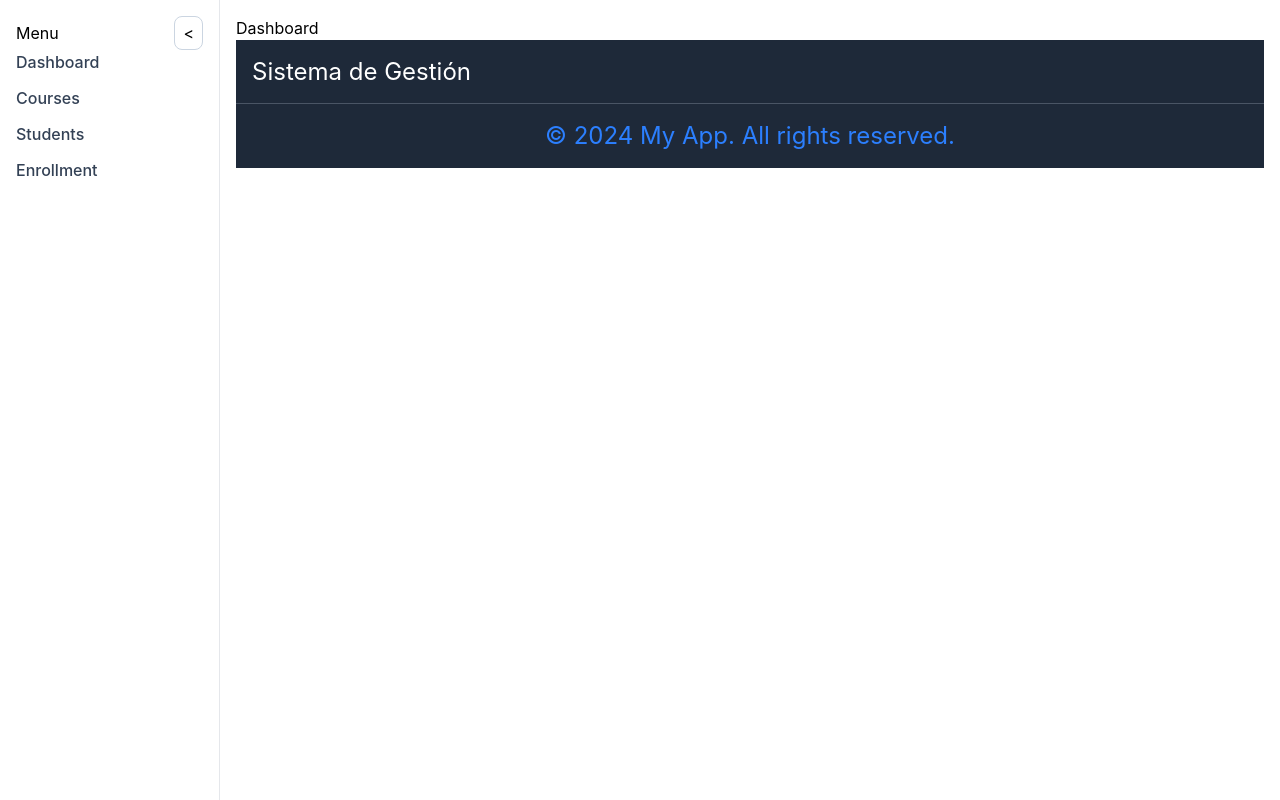
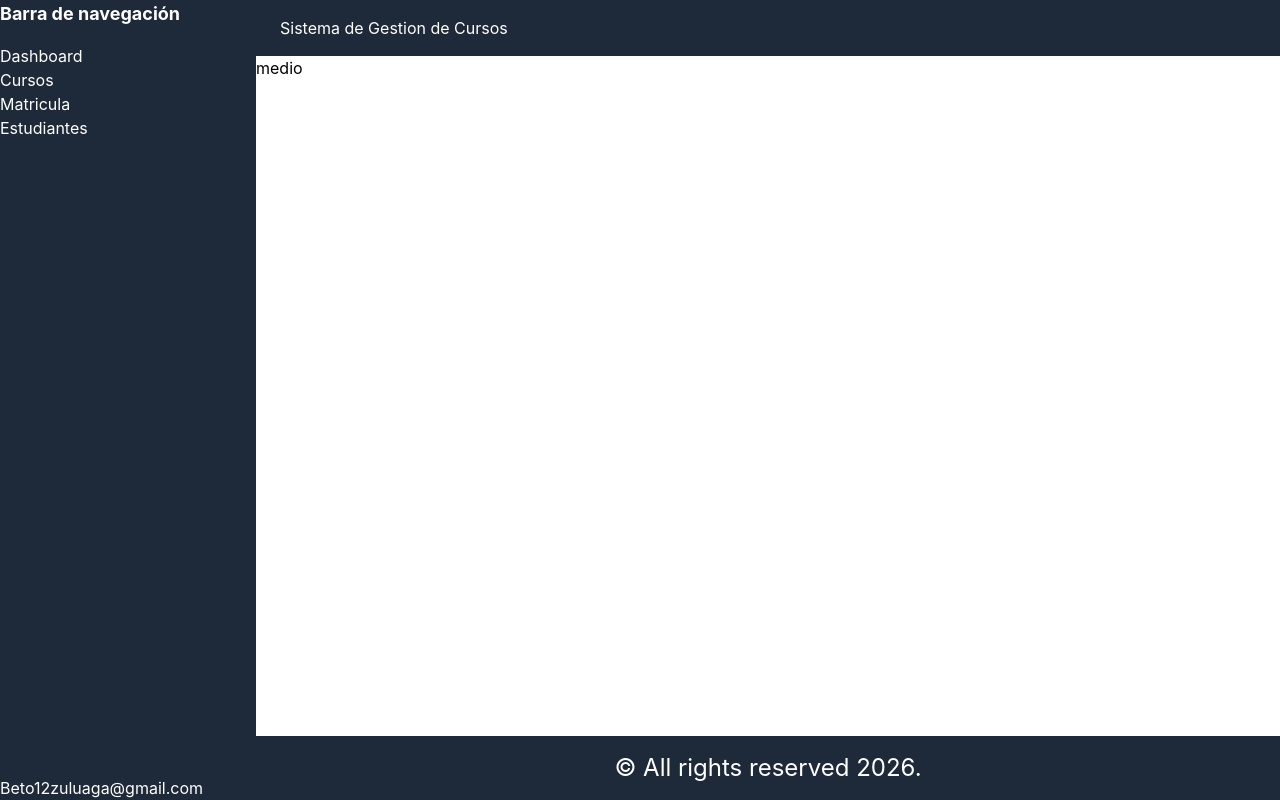
Before and after one commit to JuanZuAl/Front-end-2, a React (Vite) app: page / in a window 1280 px wide. Built offline with nearby package versions, Linux system fonts and the light colour scheme.

Commit message:
main layout y side bar

```diff
--- a/src/App.jsx
+++ b/src/App.jsx
@@ -1,18 +1,14 @@
 
 import AppRoutes from "./routes/AppRoutes";
 import { BrowserRouter } from "react-router-dom";
-import SideBar from "./components/SideBar";
 
 
 function App() {
   return (
     <BrowserRouter>
-      <div style={{ display: "flex", minHeight: "100vh" }}>
-        <SideBar />
-        <main style={{ flex: 1, padding: "1rem" }}>
+        <main >
           <AppRoutes />
         </main>
-      </div>
     </BrowserRouter>
   );
 }
--- /dev/null
+++ b/src/Layouts/MainLayout.jsx
@@ -0,0 +1,24 @@
+
+import Sidebar from "../Components/Sidebar";
+import Footer from "../Components/Footer";
+
+function LayoutDePrueba() {
+    return (
+        <div className="prueba min-h-screen flex">
+             <Sidebar/>
+            <div className="flex-1 flex flex-col">
+                <div className="bg-gray-800 text-white py-4 px-6">
+                    <h1>Sistema de Gestion de Cursos</h1>
+                </div>
+                <div className="flex-1">
+                    <h1>medio</h1>
+                </div>
+                <div>
+                    <Footer/>
+                </div>
+            </div>
+        </div>
+    );
+}
+
+export default LayoutDePrueba;
--- a/src/components/Footer.jsx
+++ b/src/components/Footer.jsx
@@ -1,7 +1,7 @@
 function Footer() {
     return (
-        <footer className="bg-gray-800 text-blue-500 py-4 text-center text-2xl">
-            <p>© 2024 My App. All rights reserved.</p>
+        <footer className="bg-gray-800 text-white py-4 text-center text-2xl">
+            <p>© All rights reserved 2026.</p>
         </footer>
     );
 }
--- a/src/components/Nav.jsx
+++ b/src/components/Nav.jsx
@@ -1,8 +1,21 @@
-function Encabezado() {
+function nav() {
     return (
-      <header className="h-16 bg-gray-800  border-b border-gray-600 flex items-center px 6 text-white p-4 text-2xl">
-    <h1>Sistema de Gestión</h1>
-      </header>
+      <nav>
+        <ul>
+          <li className="nav-item">
+            <a href="/Dashboard">Dashboard</a>
+          </li>
+          <li className="nav-item">
+            <a href="/Courses">Cursos</a>
+          </li>
+          <li className="nav-item">
+            <a href="/Enrollment">Matricula</a>
+          </li>
+          <li className="nav-item">
+            <a href="/Students">Estudiantes</a>
+          </li>
+        </ul>
+      </nav>
     );
 }
-export default Encabezado;
+export default nav;
--- a/src/components/SideBar.jsx
+++ b/src/components/SideBar.jsx
@@ -1,74 +1,18 @@
-import { useState } from "react";
-import { NavLink } from "react-router-dom";
-
-const links = [
-	{ label: "Dashboard", to: "/dashboard" },
-	{ label: "Courses", to: "/courses" },
-	{ label: "Students", to: "/students" },
-	{ label: "Enrollment", to: "/enrollment" },
-];
+import Nav from "./Nav";
 
 function SideBar() {
-	const [isOpen, setIsOpen] = useState(true);
-
-	if (!isOpen) {
-		return (
-			<button
-				onClick={() => setIsOpen(true)}
-				style={{
-					position: "fixed",
-					top: "1rem",
-					left: "1rem",
-					padding: "0.5rem 0.75rem",
-					border: "1px solid #cbd5e1",
-					borderRadius: "0.5rem",
-					backgroundColor: "#ffffff",
-					cursor: "pointer",
-					zIndex: 1000,
-				}}
-			>
-				&gt;
-			</button>
-		);
-	}
-
-	return (
-		<aside style={{ width: "220px", padding: "1rem", borderRight: "1px solid #e5e7eb" }}>
-			<div style={{ display: "flex", justifyContent: "space-between", alignItems: "center" }}>
-				<h2 style={{ marginTop: 0 }}>Menu</h2>
-				<button
-					onClick={() => setIsOpen(false)}
-					style={{
-						padding: "0.25rem 0.5rem",
-						border: "1px solid #cbd5e1",
-						borderRadius: "0.5rem",
-						backgroundColor: "#ffffff",
-						cursor: "pointer",
-					}}
-				>
-					&lt;
-				</button>
-			</div>
-			<nav>
-				<ul style={{ listStyle: "none", padding: 0, margin: 0 }}>
-					{links.map((link) => (
-						<li key={link.to} style={{ marginBottom: "0.75rem" }}>
-							<NavLink
-								to={link.to}
-								style={({ isActive }) => ({
-									textDecoration: "none",
-									color: isActive ? "#0f172a" : "#334155",
-									fontWeight: isActive ? 700 : 500,
-								})}
-							>
-								{link.label}
-							</NavLink>
-						</li>
-					))}
-				</ul>
-			</nav>
-		</aside>
-	);
+    return (
+        <div className="w-64 bg-gray-800 text-white min-h-screen flex flex-col">
+            <div className="mb-4">
+                <h1 className="text-lg font-bold">Barra de navegación</h1>
+            </div>
+            <div className="flex-1 mb-4 ">
+                <Nav />
+            </div>
+            <div>
+                <p>Beto12zuluaga@gmail.com</p>
+            </div>
+        </div>
+    )
 }
-
 export default SideBar;
--- a/src/pages/Courses.jsx
+++ b/src/pages/Courses.jsx
@@ -1,8 +1,9 @@
+import MainLayout from "../Layouts/MainLayout";
+
 function Courses() {
     return (
-        <div>
-            <h1>Courses</h1>
-        </div>
+      <MainLayout>
+      </MainLayout>
     );
 }
 
--- a/src/pages/Dashboard.jsx
+++ b/src/pages/Dashboard.jsx
@@ -1,15 +1,11 @@
-import Footer from "../components/Footer";
-import Encabezado from "../components/Nav";
+import MainLayout from "../Layouts/MainLayout";
 
 function Dashboard() {
 
   return (
-    <div>
-      <h1>Dashboard</h1>
-      <Encabezado />
-      <Footer />
-    </div>
+      <MainLayout>
+      </MainLayout>
   );
 }
 
-export default Dashboard;9
+export default Dashboard
--- a/src/pages/Enrollment.jsx
+++ b/src/pages/Enrollment.jsx
@@ -1,8 +1,9 @@
+import MainLayout from "../Layouts/MainLayout";
+
 function Enrollment() {
     return (
-        <div>
-            <h1>Enrollment</h1>
-        </div>
+      <MainLayout>
+      </MainLayout>
     );
 }
 
--- a/src/pages/Students.jsx
+++ b/src/pages/Students.jsx
@@ -1,27 +1,10 @@
-//import {getStudents} from '../services/studentService';
-import Footer from '../components/Footer';
-import Nav from '../components/Nav';
-import Header from '../components/Header';
+import MainLayout from "../Layouts/MainLayout";
 
 
 function Students() {
     return (
-        <div className="min-h-screen flex flex-col ">
-            <header>
-                    <Nav />
-                    <Header
-                    title="Estudiantes"
-                    description="Todos los estudiantes"
-                    txtButton="Agregar Estudiante"
-                    />
-            </header>
-            <main className="flex-1 p-4">
-
-            </main>
-        <footer className="mt-4">
-            <Footer />
-        </footer >
-        </div>
+      <MainLayout>
+      </MainLayout>
     );
 }
 
--- a/src/routes/AppRoutes.jsx
+++ b/src/routes/AppRoutes.jsx
@@ -3,15 +3,19 @@ import Courses from "../pages/Courses";
 import Students from "../pages/Students";
 import Dashboard from "../pages/Dashboard";
 import Enrollment from "../pages/Enrollment";
+import Nav from "../components/Nav";
+import MainLayout from "../Layouts/MainLayout";
 
 function AppRoutes() {
   return (
     <Routes>
         <Route path="/" element={<Dashboard />} />
-        <Route path="/dashboard" element={<Dashboard />} />
-        <Route path="/courses" element={<Courses />} />
-        <Route path="/students" element={<Students />} />
-        <Route path="/enrollment" element={<Enrollment />} />
+        <Route path="/Dashboard" element={<Dashboard />} />
+        <Route path="/Courses" element={<Courses />} />
+        <Route path="/Students" element={<Students />} />
+        <Route path="/Enrollment" element={<Enrollment />} />
+        <Route path="/Nav" element={<Nav />} />
+        <Route path="/MainLayout" element={<MainLayout /> } />
     </Routes>
   );
 }
```
